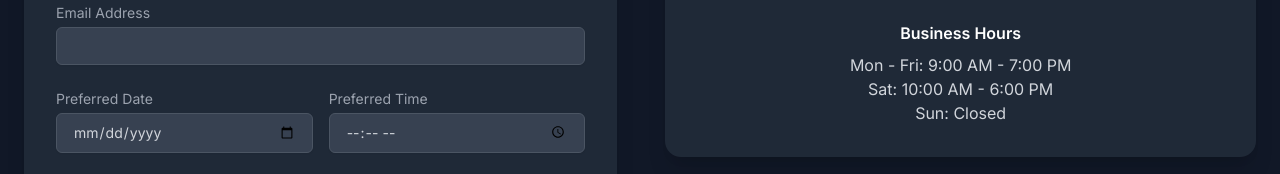
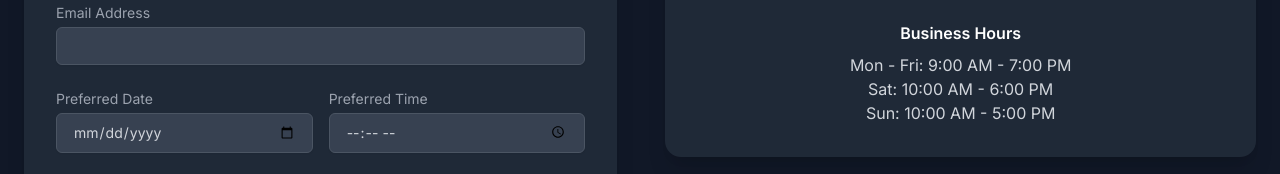
Before and after one commit to integerndegwa/aceoffadesnew, a plain HTML site: page index.html in a window 1280 px wide. Shown: the part 5943-6117 px from the top of the page. Drawn offline with nearby package versions, Linux system fonts and the light colour scheme.

Commit message:
Update index.html

```diff
--- a/index.html
+++ b/index.html
@@ -470,7 +470,7 @@
                                 <ul class="text-gray-300">
                                     <li>Mon - Fri: 9:00 AM - 7:00 PM</li>
                                     <li>Sat: 10:00 AM - 6:00 PM</li>
-                                    <li>Sun: Closed</li>
+                                    <li>Sun: 10:00 AM - 5:00 PM</li>
                                 </ul>
                             </div>
                         </div>
```
